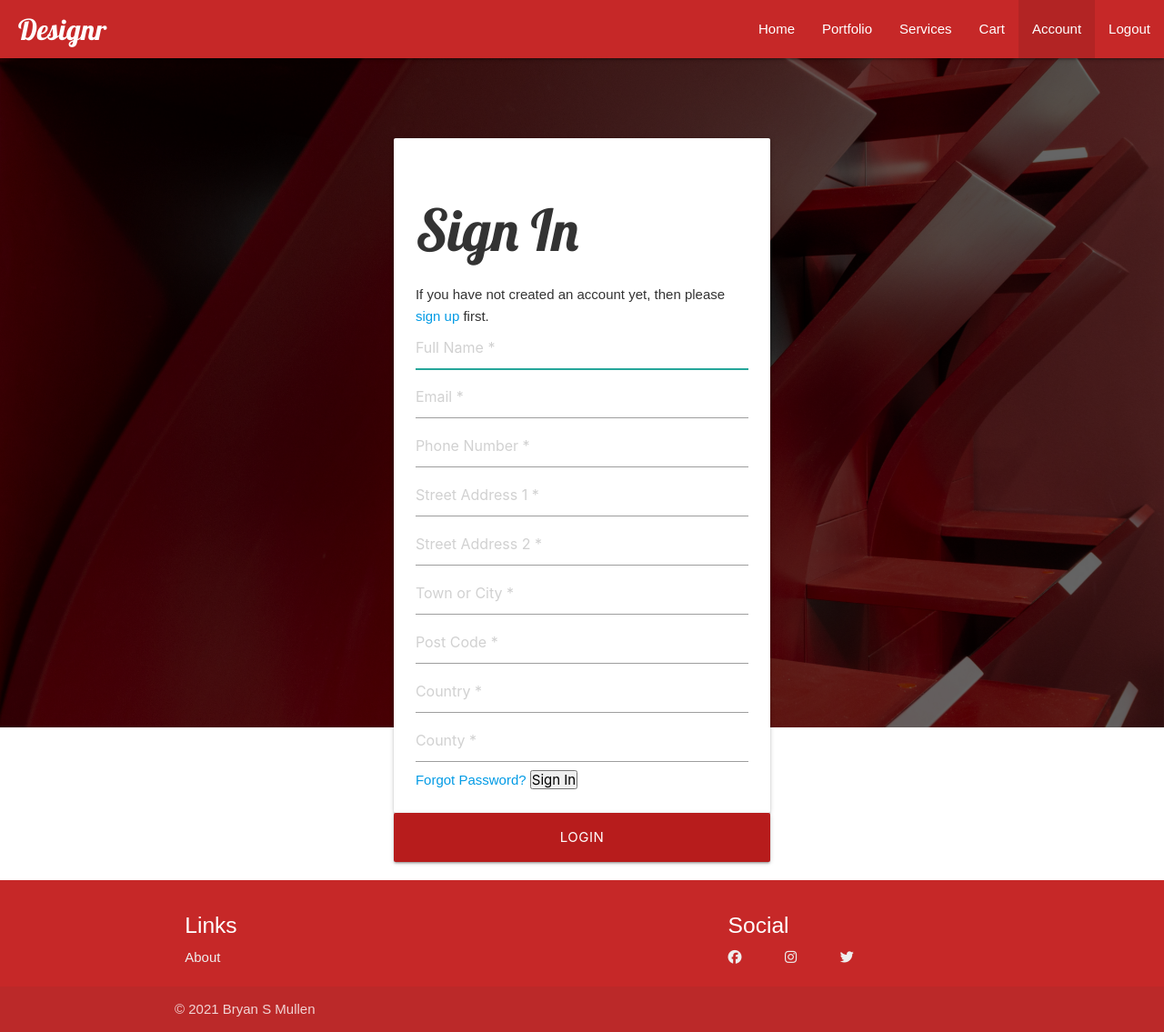
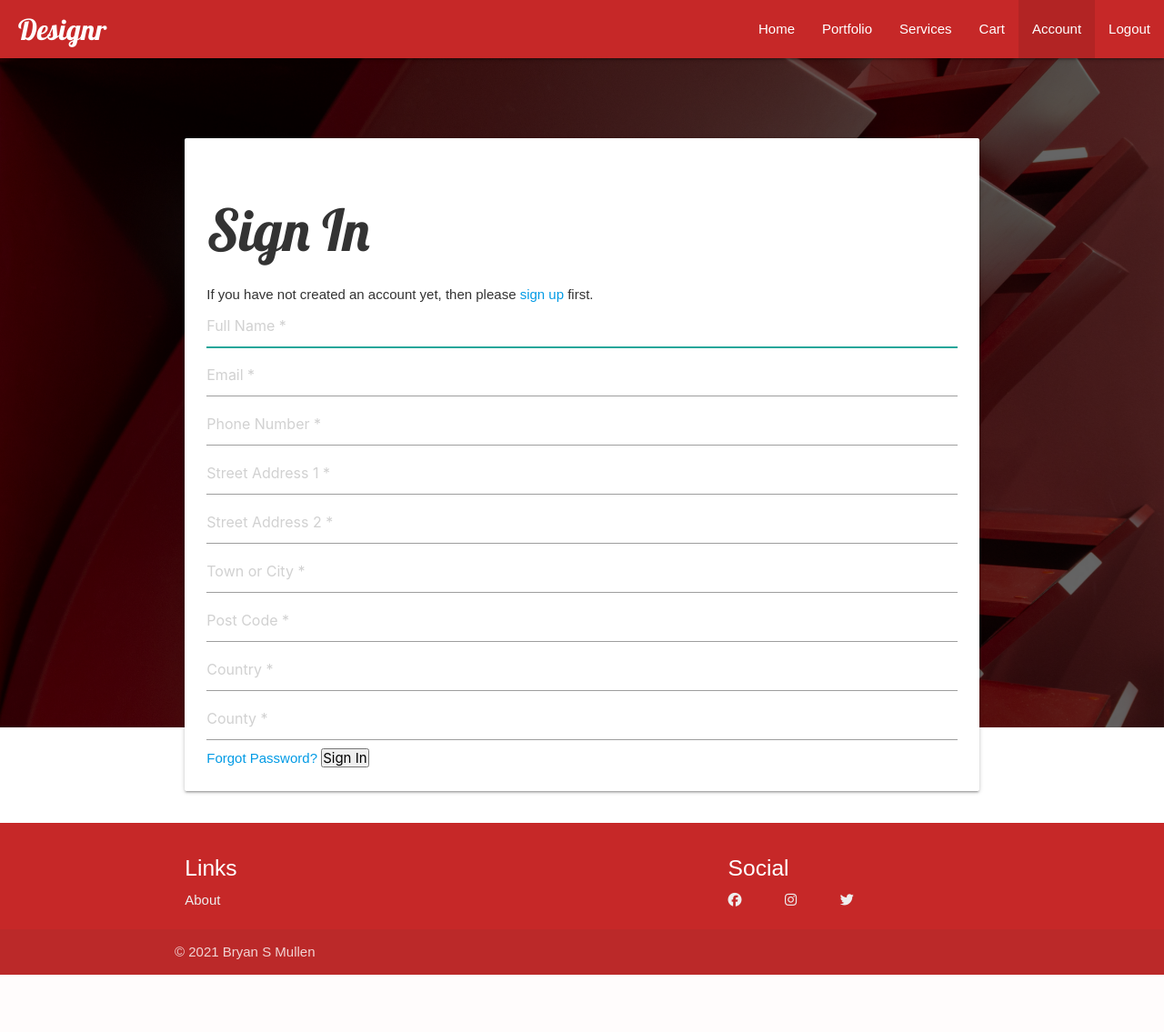
Before and after one commit to Code-Institute-Submissions/bryansmullen-designr_SeptResub, a Django app: template templates/allauth/account/login.html in a window 1280 px wide. Shown: the whole page at 91% size. After the commit the page ends 1072 px from the top, so only its background shows below. Run offline with Django 3.2, Linux system fonts and the light colour scheme; a user stored in the database is signed in; tables that the repository leaves empty hold one stand-in row (values such as "Sample post"); the template is opened without the code that fills it: values that come from a table or form of the project are taken from there, most other values are stand-ins (such as "Sample title", 1, 10 or a date in 2020); parts of the project's set-up code (start-up, migrations or seed data) failed here and were passed over; some libraries are stand-ins or nearby versions.

Commit message:
Implement allauth
This commit finalises the initial implementation of allauth (which has
been split over a number of commits for the sake of preventing data
loss. Signin and Signup flows now both function as expected. Password
reset flows will need to be verified later)

```diff
--- a/templates/allauth/account/login.html
+++ b/templates/allauth/account/login.html
@@ -1,73 +1,71 @@
-{% extends "base.html" %}
-
-
-
-{% load i18n %}
-{% load account socialaccount %}
-
-{% block head_title %}{% trans "Sign In" %}{% endblock %}
-
-{% block content %}
+{% extends "base.html" %} {% load i18n %} {% load account socialaccount %}
+{% block head_title %}{% trans "Sign In" %}{% endblock %} {% block content %}
 <div class="background"></div>
 <div class="overlay"></div>
 
 <main class="container splash-container">
   <div class="row">
     <div class="col s12">
-        <form action="{% url 'login' %}" method="POST" class="col s12 m6 offset-m3">
-          {% csrf_token %}
+
+
         <div class="card">
-
           <!-- show messages -->
           {% include 'partials/_alert.html' %}
 
           <div class="card-content">
-
             <h1>{% trans "Sign In" %}</h1>
 
             {% get_providers as socialaccount_providers %}
-
             {% if socialaccount_providers %}
-<p>{% blocktrans with site.name as site_name %}Please sign in with one
-of your existing third party accounts. Or, <a href="{{ signup_url }}">sign up</a>
-for a {{ site_name }} account and sign in below:{% endblocktrans %}</p>
+            <p>
+              {% blocktrans with site.name as site_name %}Please sign in with
+              one of your existing third party accounts. Or,
+              <a href="{{ signup_url }}">sign up</a> for a {{ site_name }}
+              account and sign in below:{% endblocktrans %}
+            </p>
 
             <div class="socialaccount_ballot">
-
               <ul class="socialaccount_providers">
                 {% include "socialaccount/snippets/provider_list.html" with process="login" %}
               </ul>
 
               <div class="login-or">{% trans 'or' %}</div>
+            </div>
+
+            {% include "socialaccount/snippets/login_extra.html" %} {% else %}
+            <p>
+              {% blocktrans %}If you have not created an account yet, then
+              please <a href="{{ signup_url }}">sign up</a> first.
+              {% endblocktrans %}
+            </p>
+            {% endif %}
+
+            <form
+              class="login"
+              method="POST"
+              action="{% url 'account_login' %}"
+            >
+              {% csrf_token %} {{ form.as_p }} {% if redirect_field_value %}
+              <input
+                type="hidden"
+                name="{{ redirect_field_name }}"
+                value="{{ redirect_field_value }}"
+              />
+              {% endif %}
+              <a
+                class="button secondaryAction"
+                href="{% url 'account_reset_password' %}"
+                >{% trans "Forgot Password?" %}</a
+              >
+              <button class="primaryAction" type="submit">
+                {% trans "Sign In" %}
+              </button>
+            </form>
+          </div>
 
         </div>
-
-{% include "socialaccount/snippets/login_extra.html" %}
-
-{% else %}
-<p>{% blocktrans %}If you have not created an account yet, then please
-<a href="{{ signup_url }}">sign up</a> first.{% endblocktrans %}</p>
-{% endif %}
-
-<form class="login" method="POST" action="{% url 'account_login' %}">
-  {% csrf_token %}
-  {{ form.as_p }}
-  {% if redirect_field_value %}
-  <input type="hidden" name="{{ redirect_field_name }}" value="{{ redirect_field_value }}" />
-  {% endif %}
-  <a class="button secondaryAction" href="{% url 'account_reset_password' %}">{% trans "Forgot Password?" %}</a>
-  <button class="primaryAction" type="submit">{% trans "Sign In" %}</button>
-</form>
-            </div>
-            <div class="">
-              <input type="submit" class="col s12 red darken-4 btn btn-large" value="Login"/>
-            </div>
-          </div>
-        </form>
     </div>
   </div>
 </main>
 
-
-
 {% endblock %}
--- a/templates/partials/_authlinks.html
+++ b/templates/partials/_authlinks.html
@@ -44,7 +44,7 @@
     {% else %}
       class=""
     {% endif %}
-><a href="{% url 'account' %}">Account</a></li>
+><a href="#">Account</a></li>
 
 
 <!-- My Designs Link -->
```
Also changed, not shown: 1 other file. Lines whose indentation alone changed are shown as unchanged.
